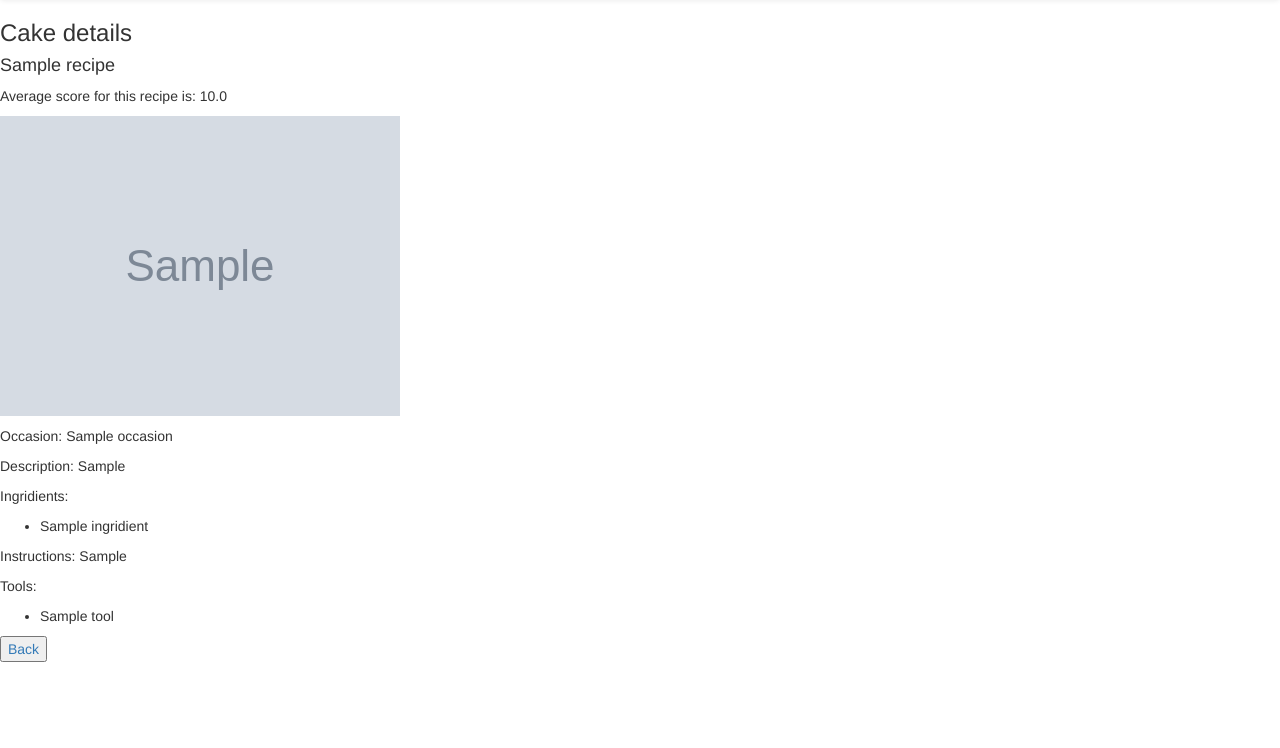
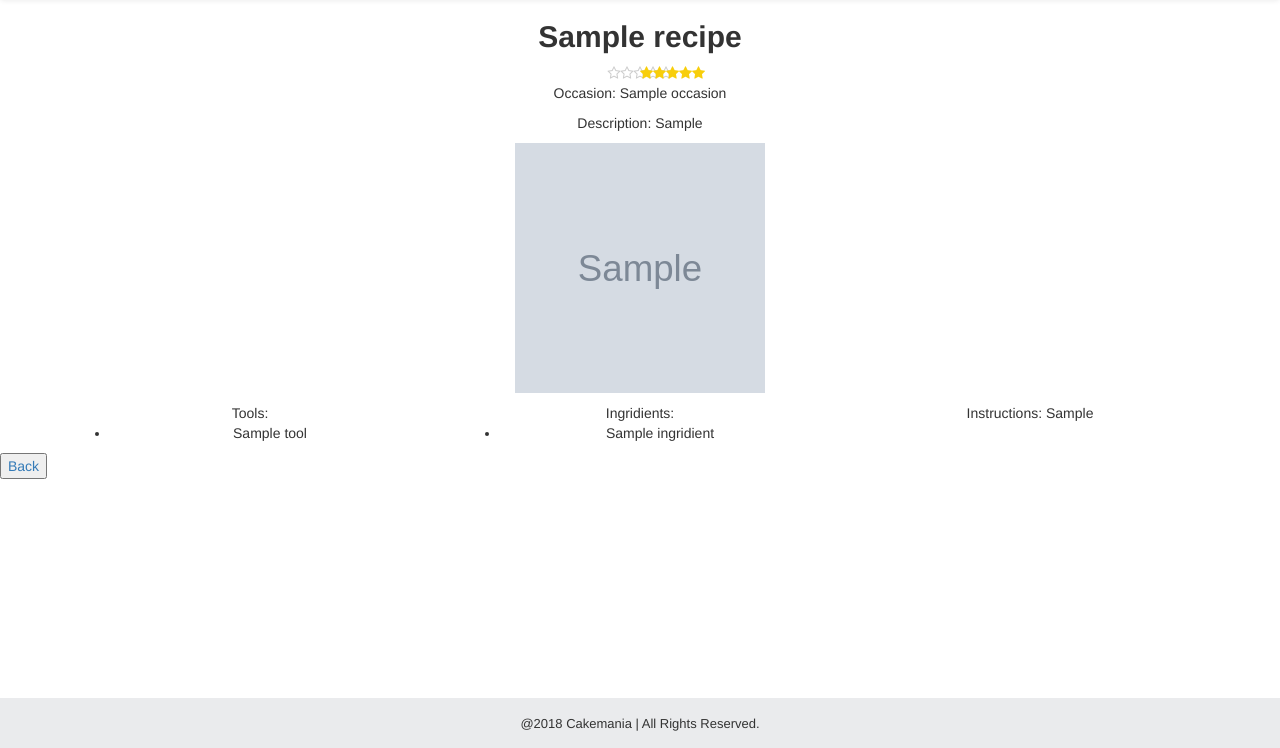
Before and after one commit to gmatinyan/project, a Flask app: page /recipe/1 in a window 1280 px wide. Shown: the part 52-800 px from the top of the page. Run offline with Flask 2, Linux system fonts and the light colour scheme; tables that the repository leaves empty hold one stand-in row (values such as "Sample post"); grey boxes marked "Sample" are stand-in pictures; some libraries are stand-ins or nearby versions.

Commit message:
Saving work 03.02.2018

```diff
--- a/server.py
+++ b/server.py
@@ -381,8 +381,9 @@ def detaild_cake_view(recipe_id):
 def add_rating(recipe_id):
 	"""Adding/Editing rating."""
 
-	score = request.form.get('ratings')
+	score = 6 - int(request.form.get('score'))
 	user_id = session['logged_in_user']
+	print score
 
 	rating = Rating.query.filter_by(user_id=user_id, recipe_id=recipe_id).first()
 
--- a/static/css/style.css
+++ b/static/css/style.css
@@ -1,7 +1,32 @@
+.stars-outer {
+  display: inline-block;
+  position: relative;
+  font-family: FontAwesome;
+}
 
+.stars-outer::before {
+  content: "\f006 \f006 \f006 \f006 \f006";
+  color: #ccc;
+}
 
+.stars-inner {
+  position: absolute;
+  top: 0;
+  left: 0;
+  white-space: nowrap;
+  overflow: hidden;
+  width: 0;
+}
 
+.stars-inner::before {
+  content: "\f005 \f005 \f005 \f005 \f005";
+  color: #f8ce0b;
+}
 
+.sharedrating {
+  text-align: center;
+
+}
 
 
 h2 {
@@ -10,10 +35,68 @@ h2 {
   font-weight: bold;
 }
 
-.rating {
+.image {
+  display: block;
+  margin-left: auto;
+  margin-right: auto;
+  width: 50%;
+  height: 250px;
+  width: 250px;
+}
+
+.center{
   text-align: center;
 }
 
+@media(max-width: 480px) {
+  .center {
+    text-align: center;
+  }
+}
+
+.rating {
+    unicode-bidi: bidi-override;
+    direction: rtl;
+    width: 8em;
+}
+
+.rating input {
+    position: absolute;
+    left: -999999px;
+}
+
+.rating label {
+    display: inline-block;
+    font-size: 0;
+}
+
+.rating > label:before {
+    position: relative;
+    font: 18px/1 FontAwesome;
+    display: block;
+    content: "\f005";
+    color: #ccc;
+    background: -webkit-linear-gradient(-45deg, #d9d9d9 0%, #b3b3b3 100%);
+    -webkit-background-clip: text;
+    -webkit-text-fill-color: transparent;
+}
+
+.rating > label:hover:before,
+.rating > label:hover ~ label:before,
+.rating > label.selected:before,
+.rating > label.selected ~ label:before {
+    color: #f8ce0b;
+    background: -webkit-linear-gradient(-45deg, #fcb551 0%, #d69a45 100%);
+    -webkit-background-clip: text;
+    -webkit-text-fill-color: transparent;
+}
+
+
+
+/*.rating {
+  text-align: center;
+}
+*/
 
 .page-footer {
   font-size: 13px;
--- a/templates/base.html
+++ b/templates/base.html
@@ -129,6 +129,7 @@
 						    $("#registerLink").click(function(){
 						        $("#registerModal").modal({backdrop: true});
 						    });
+
 					</script>
 
 		        {% else %}
@@ -144,7 +145,7 @@
 	</nav>
 
 	{% block content %} put your content here {% endblock %}
-<!-- 	<div class="page-footer">
+	<div class="page-footer">
 		<div class="container">
 			<div class="row">
 				<div class="col-xs-12">
@@ -154,7 +155,7 @@
 				</div>
 			</div>
 		</div>
-	</div> -->
+	</div>
 
 <script src="/static/js/custom.js"></script>
 </body>
--- a/templates/cake_detail.html
+++ b/templates/cake_detail.html
@@ -2,22 +2,44 @@
 {% block content %}
 
 
-
-<h3>Cake details</h3>
-
-<h4> {{ recipe.rname }} </h4>
+<h2> {{ recipe.rname }} </h2>
 
 <div></div>
 
 {% if avg_score %}
-	<p>Average score for this recipe is: {{ avg_score|round(1, 'ceil') }}</p>
-{% endif %}
+	<div class="sharedrating">
+		<div class="stars-outer">
+      		<div class="stars-inner"></div>
+    	</div>
+    </div>
+
+    <script type="text/javascript">
+    	const scores = {
+			sharedrating : {{ avg_score|round(1, 'ceil') }}
+			};
+
+	</script>
+
+ {% endif %}
 
 {% if user_rating %}
-	<p> <i class="far fa-star"></i><i class="far fa-star"></i><i class="far fa-star"></i><i class="far fa-star"></i><i class="far fa-star"></i>Your scor for this recipe is: {{ user_rating.score }}  </p>
+	<p>
+		<div class="personalrating">
+			<div class="stars-outer">
+          		<div class="stars-inner"></div>
+          	</div>
+        </div>Your rating for this recipe is: {{ user_rating.score }}  </p>
+        <script type="text/javascript">
+        	const scores ={
+        		personalrating : {{ user_rating.score }}
+        	}
+    	</script>
 {%  endif %}
 
-{% if 'logged_in_user' in session %}
+<p class="center"> Occasion: {{ recipe.occasions[0].oname }}</p>
+<p class="center"> Description: {{ recipe.style }}</p>
+
+<!-- {% if 'logged_in_user' in session %}
 	<p>Rate this recipe
 	<form action="/add-rating/{{ recipe.recipe_id }}" method="POST">
 		<select name="ratings">
@@ -29,28 +51,55 @@
 		</select>
 		<input type="submit" value="Rate">
 	</form> </p>
+{% endif %} -->
+
+{% if 'logged_in_user' in session %}
+	<p>Rate this recipe
+		<form action="/add-rating/{{ recipe.recipe_id }}" method="POST">
+			<div class="rating">
+				<label><input type="radio" name="score" value="1" title="1 stars">1</option></label>
+				<label><input type="radio" name="score" value="2" title="2 stars">2</option></label>
+				<label><input type="radio" name="score" value="3" title="3 stars">3</option></label>
+				<label><input type="radio" name="score" value="4" title="4 stars">4</option></label>
+				<label><input type="radio" name="score" value="5" title="5 stars">5</option></label>
+			</div>
+			<input type="submit" value="Rate">
+		</form>
+	</p>
+
+	<script type="text/javascript">
+		$('.rating input').change(function () {
+		  var $radio = $(this);
+		$('.rating .selected').removeClass('selected');
+		$radio.closest('label').addClass('selected');
+		});
+
+	</script>
 {% endif %}
 
 
 
 <p> <img class="image" src={{ recipe.img_url }} /></p>
-<p> Occasion: {{ recipe.occasions[0].oname }}</p>
-<p> Description: {{ recipe.style }}</p>
-<p> Ingridients: {% for ingridient in recipe.ingridients %}
-						<ul>
-							<li>{{ ingridient.iname }}</li>
+<div class="container">
+	<div class="row">
+		<div class="center col-xs-12 col-md-4 col-lg-4"> Tools: {%  for tool in recipe.tools %}
+						<ul >
+							<li>{{ tool.tname }}</li>
 						</ul>
-				  {% endfor %}
-</p>
+				   {% endfor %}
+		</div>
+		<div class="center col-xs-12 col-md-4 col-lg-4"> Ingridients: {% for ingridient in recipe.ingridients %}
+								<ul>
+									<li>{{ ingridient.iname }}</li>
+								</ul>
+						  {% endfor %}
+		</div>
 
-<p>Instructions: {{ recipe.instructions }}</p>
+		<div class="center col-xs-12 col-md-4 col-lg-4"> Instructions: {{ recipe.instructions }}</div>
+	</div>
+</div>
 
-<p> Tools: {%  for tool in recipe.tools %}
-				<ul>
-					<li>{{ tool.tname }}</li>
-				</ul>
-		   {% endfor %}
-</p>
+
 
 {% if 'logged_in_user' in session and session['logged_in_user'] == recipe.user_id %}
 	<p><a href="/edit_recipe/{{ recipe.recipe_id }}">Edit</a></p>
@@ -65,5 +114,27 @@
 	<button><a href="/user_profile/{{ session['logged_in_user'] }}">Back</a></button>
 {% else %}
 	<button><a href="/">Back</a></button>
+
 {% endif %}
+
+
+
+<script>
+
+window.onload = starbar(scores);
+
+function starbar (scores){
+    for (selector in scores) {
+	    const starTotal = 5;
+	    const starPercentage = (scores[selector] / starTotal) * 100;
+	    const starPercentageRounded = `${(Math.round(starPercentage / 10) * 10)}%`;
+	    document.querySelector(`.${selector} .stars-inner`).style.width = starPercentageRounded;
+	      //$(".stars-inner").css('width', starPercentageRounded )
+    }
+  }
+</script>
+
+
+
+
 {% endblock %}
```
Also changed, not shown: static/js/custom.js (+0 -8 lines).
